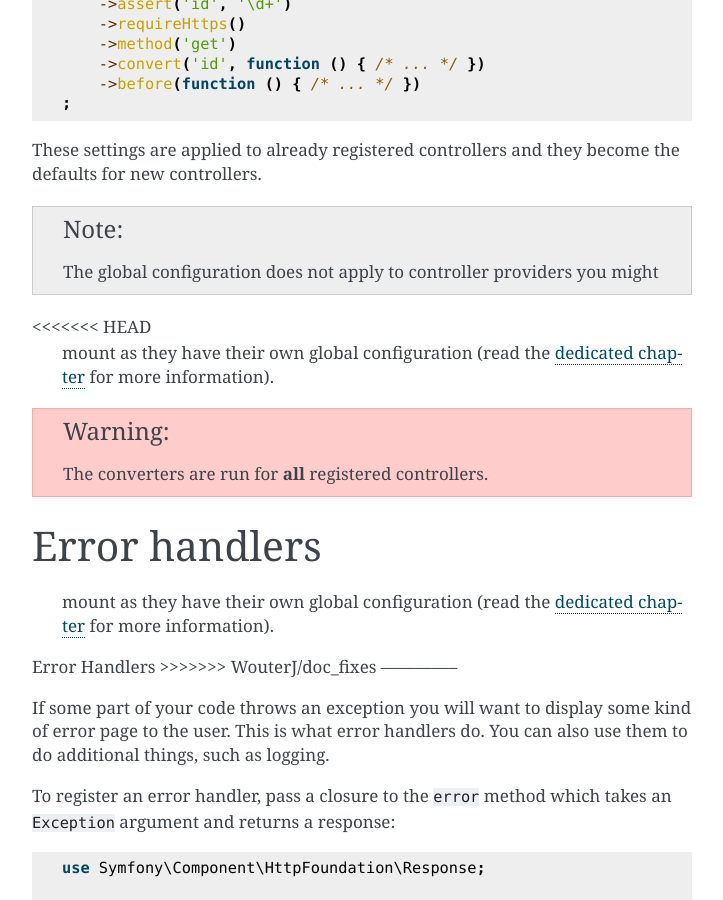
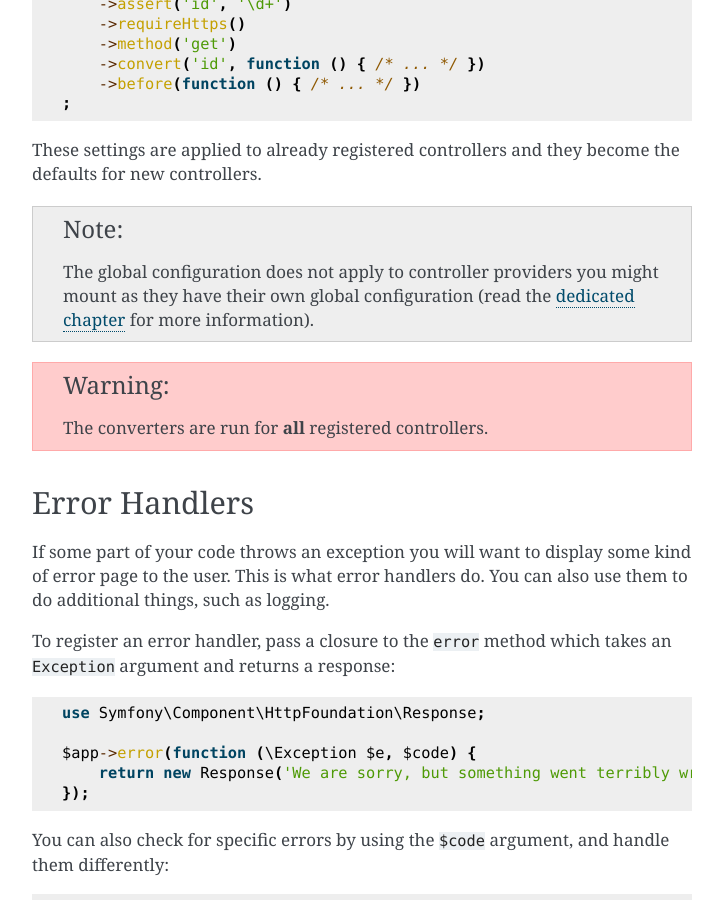
Before and after one commit to silexphp/Silex, a Sphinx documentation site: the page built from doc/usage.rst, in a window 1280 px wide and 900 px high, scrolled down 10432 px. Shown: the whole window, without its empty margins (388-1111 px from the left). Built offline with Sphinx 7.4.7, drawn with Linux system fonts in a browser that asks for light colours; some of the changed text lies outside the part shown.

Commit message:
fixed wrong merge

```diff
--- a/doc/usage.rst
+++ b/doc/usage.rst
@@ -495,7 +495,6 @@ the defaults for new controllers.
 .. note::
 
     The global configuration does not apply to controller providers you might
-<<<<<<< HEAD
     mount as they have their own global configuration (read the
     :doc:`dedicated chapter<organizing_controllers>` for more information).
 
@@ -503,13 +502,7 @@ the defaults for new controllers.
 
     The converters are run for **all** registered controllers.
 
-Error handlers
-=======
-    mount as they have their own global configuration (read the
-    :doc:`dedicated chapter <organizing_controllers>` for more information).
-
 Error Handlers
->>>>>>> WouterJ/doc_fixes
 --------------
 
 If some part of your code throws an exception you will want to display some
```
